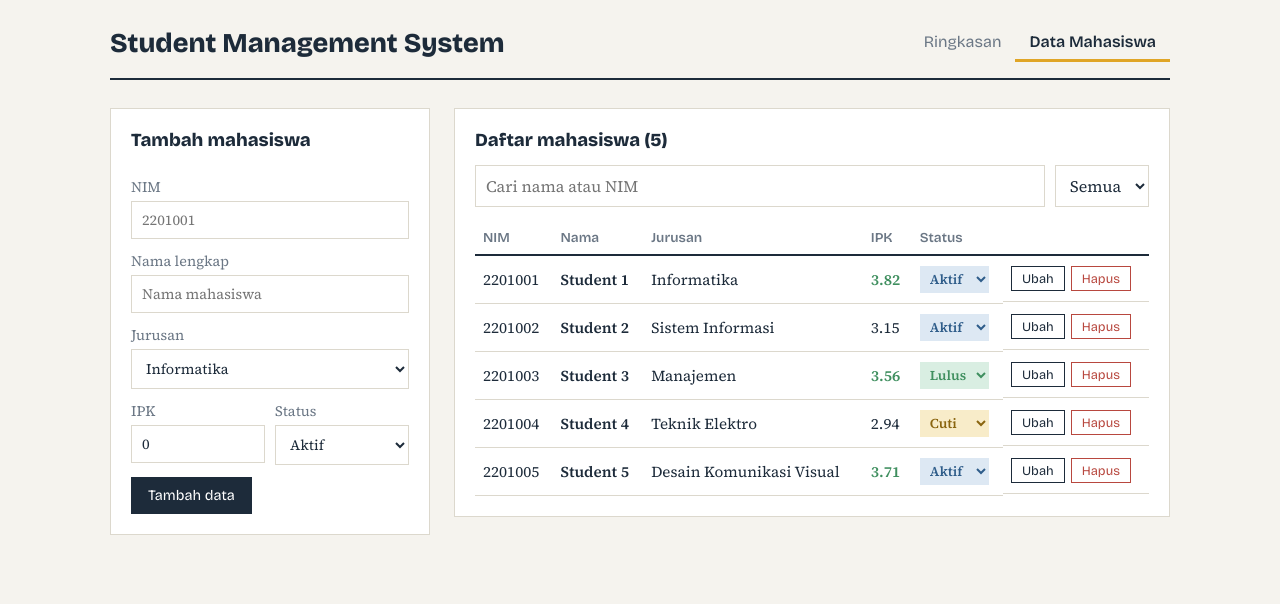
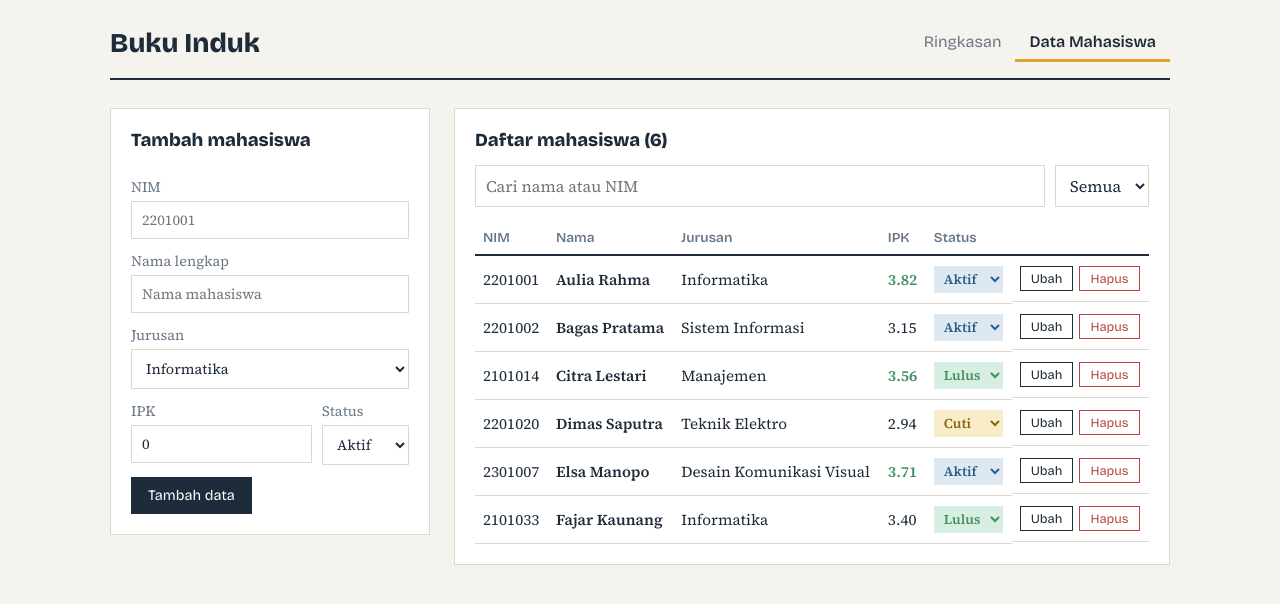
Before and after one commit to gijohardent/frontend-webdev-mid, a React (Vite) app: page / in a window 1280 px wide. Both pictures are taken after a click on the button "Data Mahasiswa". Shown: the top 604 px of the page. Built offline with nearby package versions, Linux system fonts and the light colour scheme.

Commit message:
update code

```diff
--- a/src/App.tsx
+++ b/src/App.tsx
@@ -1,69 +1,24 @@
 import { useState } from 'react'
 import './App.css'
-import type { Student, Status } from './types'
+import type { Student } from './types'
 import { initialStudents } from './data'
 import Navbar from './components/Navbar'
-import type { Page } from './components/Navbar'
 import SummaryCards from './components/SummaryCards'
-import StudentForm from './components/StudentForm'
-import Toolbar from './components/Toolbar'
-import StudentTable from './components/StudentTable'
+import StudentManager from './components/StudentManager'
 
-function App() {
+// App hanya menyimpan data yang dipakai bersama: daftar mahasiswa dan halaman aktif
+const App = () => {
   const [students, setStudents] = useState<Student[]>(initialStudents)
-  const [page, setPage] = useState<Page>('ringkasan')
-  const [editing, setEditing] = useState<Student | null>(null)
-  const [search, setSearch] = useState('')
-  const [statusFilter, setStatusFilter] = useState<Status | 'Semua'>('Semua')
-
-  const handleSubmit = (values: Omit<Student, 'id'>) => {
-    if (editing) {
-      setStudents((prev) => prev.map((s) => (s.id === editing.id ? { ...s, ...values } : s)))
-      setEditing(null)
-    } else {
-      setStudents((prev) => [{ id: Date.now(), ...values }, ...prev])
-    }
-  }
-
-  const handleDelete = (id: number) => {
-    if (!window.confirm('Hapus data mahasiswa ini?')) return
-    setStudents((prev) => prev.filter((s) => s.id !== id))
-    if (editing?.id === id) setEditing(null)
-  }
-
-  const handleStatusChange = (id: number, status: Status) =>
-    setStudents((prev) => prev.map((s) => (s.id === id ? { ...s, status } : s)))
-
-  const keyword = search.toLowerCase()
-  const visible = students.filter(
-    (s) =>
-      (statusFilter === 'Semua' || s.status === statusFilter) &&
-      (s.nama.toLowerCase().includes(keyword) || s.nim.includes(keyword)),
-  )
+  const [page, setPage] = useState('ringkasan')
 
   return (
     <div className="app">
-      <Navbar page={page} onChange={setPage} />
+      <Navbar page={page} onChangePage={setPage} />
       <main>
         {page === 'ringkasan' ? (
-          <>
-            <SummaryCards students={students} />
-            <button className="btn primary" onClick={() => setPage('mahasiswa')}>Kelola data mahasiswa</button>
-          </>
+          <SummaryCards students={students} />
         ) : (
-          <div className="layout">
-            <StudentForm key={editing?.id ?? 'new'} editing={editing} onSubmit={handleSubmit} onCancel={() => setEditing(null)} />
-            <section className="panel">
-              <h2>Daftar mahasiswa ({visible.length})</h2>
-              <Toolbar search={search} onSearch={setSearch} status={statusFilter} onStatus={setStatusFilter} />
-              <StudentTable
-                students={visible}
-                onEdit={setEditing}
-                onDelete={handleDelete}
-                onStatusChange={handleStatusChange}
-              />
-            </section>
-          </div>
+          <StudentManager students={students} onStudentsChange={setStudents} />
         )}
       </main>
     </div>
--- a/src/components/Navbar.tsx
+++ b/src/components/Navbar.tsx
@@ -1,30 +1,28 @@
-export type Page = 'ringkasan' | 'mahasiswa'
-
-interface Props {
-  page: Page
-  onChange: (page: Page) => void
+interface NavbarProps {
+  page: string
+  onChangePage: (page: string) => void
 }
 
-const items: { key: Page; label: string }[] = [
+const menus = [
   { key: 'ringkasan', label: 'Ringkasan' },
   { key: 'mahasiswa', label: 'Data Mahasiswa' },
 ]
 
-export default function Navbar({ page, onChange }: Props) {
-  return (
+const Navbar = ({ page, onChangePage }: NavbarProps) => (
   <header className="navbar">
-      <h1 className="brand">Student Management System</h1>
+    <h1 className="brand">Buku Induk</h1>
     <nav>
-        {items.map((item) => (
+      {menus.map((menu) => (
         <button
-            key={item.key}
-            className={page === item.key ? 'tab active' : 'tab'}
-            onClick={() => onChange(item.key)}
+          key={menu.key}
+          className={page === menu.key ? 'tab active' : 'tab'}
+          onClick={() => onChangePage(menu.key)}
         >
-            {item.label}
+          {menu.label}
         </button>
       ))}
     </nav>
   </header>
 )
-}
+
+export default Navbar
--- a/src/components/StudentForm.tsx
+++ b/src/components/StudentForm.tsx
@@ -1,74 +1,111 @@
-import { useState } from 'react'
+import { useState, useEffect } from 'react'
 import type { ChangeEvent, FormEvent } from 'react'
-import type { Student, Status } from '../types'
-import { JURUSAN_LIST, STATUS_LIST } from '../types'
+import type { Student, StudentFormValues as FormValues } from '../types'
+import { jurusanList, statusList } from '../data'
 
-type FormValues = Omit<Student, 'id'>
-
-interface Props {
-  editing: Student | null
+interface StudentFormProps {
+  editingStudent: Student | null
   onSubmit: (values: FormValues) => void
   onCancel: () => void
 }
 
-const emptyForm: FormValues = { nim: '', nama: '', jurusan: JURUSAN_LIST[0], ipk: 0, status: 'Aktif' }
+const emptyForm: FormValues = {
+  nim: '',
+  nama: '',
+  jurusan: jurusanList[0],
+  ipk: 0,
+  status: 'Aktif',
+}
 
-export default function StudentForm({ editing, onSubmit, onCancel }: Props) {
-  const [values, setValues] = useState<FormValues>(editing ?? emptyForm)
+const StudentForm = ({ editingStudent, onSubmit, onCancel }: StudentFormProps) => {
+  // Satu object state untuk semua input
+  const [form, setForm] = useState<FormValues>(emptyForm)
   const [error, setError] = useState('')
 
+  // Isi form saat masuk mode ubah, kosongkan saat kembali ke mode tambah
+  useEffect(() => {
+    setForm(editingStudent ?? emptyForm)
+    setError('')
+  }, [editingStudent])
+
+  // Satu handler untuk semua input, dibedakan lewat atribut name
   const handleChange = (e: ChangeEvent<HTMLInputElement | HTMLSelectElement>) => {
     const { name, value } = e.target
-    setValues((prev) => ({
-      ...prev,
-      [name]: name === 'ipk' ? Number(value) : name === 'status' ? (value as Status) : value,
-    }))
+    setForm({
+      ...form,
+      [name]: name === 'ipk' ? Number(value) : value,
+    })
   }
 
   const handleSubmit = (e: FormEvent) => {
     e.preventDefault()
-    if (!values.nim.trim() || !values.nama.trim()) {
+
+    if (!form.nim.trim() || !form.nama.trim()) {
       setError('NIM dan nama wajib diisi.')
       return
     }
-    if (values.ipk < 0 || values.ipk > 4) {
+    if (form.ipk < 0 || form.ipk > 4) {
       setError('IPK harus antara 0 dan 4.')
       return
     }
+
     setError('')
-    onSubmit({ ...values, nim: values.nim.trim(), nama: values.nama.trim() })
-    if (!editing) setValues(emptyForm)
+    onSubmit(form)
+    if (!editingStudent) setForm(emptyForm)
   }
 
   return (
     <form className="panel form" onSubmit={handleSubmit}>
-      <h2>{editing ? `Ubah data ${editing.nama}` : 'Tambah mahasiswa'}</h2>
-      <label>NIM
-        <input name="nim" value={values.nim} onChange={handleChange} placeholder="2201001" />
+      <h2>{editingStudent ? 'Ubah data mahasiswa' : 'Tambah mahasiswa'}</h2>
+
+      <label>
+        NIM
+        <input name="nim" value={form.nim} onChange={handleChange} placeholder="2201001" />
       </label>
-      <label>Nama lengkap
-        <input name="nama" value={values.nama} onChange={handleChange} placeholder="Nama mahasiswa" />
+
+      <label>
+        Nama lengkap
+        <input name="nama" value={form.nama} onChange={handleChange} placeholder="Nama mahasiswa" />
       </label>
-      <label>Jurusan
-        <select name="jurusan" value={values.jurusan} onChange={handleChange}>
-          {JURUSAN_LIST.map((j) => <option key={j}>{j}</option>)}
+
+      <label>
+        Jurusan
+        <select name="jurusan" value={form.jurusan} onChange={handleChange}>
+          {jurusanList.map((j) => (
+            <option key={j}>{j}</option>
+          ))}
         </select>
       </label>
+
       <div className="row">
-        <label>IPK
-          <input name="ipk" type="number" step="0.01" min="0" max="4" value={values.ipk} onChange={handleChange} />
+        <label>
+          IPK
+          <input name="ipk" type="number" step="0.01" value={form.ipk} onChange={handleChange} />
         </label>
-        <label>Status
-          <select name="status" value={values.status} onChange={handleChange}>
-            {STATUS_LIST.map((s) => <option key={s}>{s}</option>)}
+        <label>
+          Status
+          <select name="status" value={form.status} onChange={handleChange}>
+            {statusList.map((s) => (
+              <option key={s}>{s}</option>
+            ))}
           </select>
         </label>
       </div>
+
       {error && <p className="error">{error}</p>}
+
       <div className="row">
-        <button type="submit" className="btn primary">{editing ? 'Simpan perubahan' : 'Tambah data'}</button>
-        {editing && <button type="button" className="btn" onClick={onCancel}>Batal</button>}
+        <button type="submit" className="btn primary">
+          {editingStudent ? 'Simpan perubahan' : 'Tambah data'}
+        </button>
+        {editingStudent && (
+          <button type="button" className="btn" onClick={onCancel}>
+            Batal
+          </button>
+        )}
       </div>
     </form>
   )
 }
+
+export default StudentForm
--- /dev/null
+++ b/src/components/StudentManager.tsx
@@ -0,0 +1,72 @@
+import { useState } from 'react'
+import type { Student, StudentFormValues } from '../types'
+import StudentForm from './StudentForm'
+import Toolbar from './Toolbar'
+import StudentTable from './StudentTable'
+
+interface StudentManagerProps {
+  students: Student[]
+  onStudentsChange: (students: Student[]) => void
+}
+
+// Halaman "Data Mahasiswa": semua state dan fungsi CRUD ada di sini
+const StudentManager = ({ students, onStudentsChange }: StudentManagerProps) => {
+  const [editingStudent, setEditingStudent] = useState<Student | null>(null)
+  const [search, setSearch] = useState('')
+  const [filterStatus, setFilterStatus] = useState('Semua')
+
+  // Tambah atau ubah, tergantung apakah sedang ada data yang diedit
+  const handleSubmit = (values: StudentFormValues) => {
+    if (editingStudent) {
+      onStudentsChange(students.map((s) => (s.id === editingStudent.id ? { ...s, ...values } : s)))
+      setEditingStudent(null)
+    } else {
+      onStudentsChange([{ id: Date.now(), ...values }, ...students])
+    }
+  }
+
+  const handleDelete = (id: number) => {
+    if (!window.confirm('Hapus data mahasiswa ini?')) return
+    onStudentsChange(students.filter((s) => s.id !== id))
+    setEditingStudent(null)
+  }
+
+  const handleStatusChange = (id: number, status: string) => {
+    onStudentsChange(students.map((s) => (s.id === id ? { ...s, status } : s)))
+  }
+
+  const keyword = search.toLowerCase()
+  const visibleStudents = students.filter(
+    (s) =>
+      (s.nama.toLowerCase().includes(keyword) || s.nim.includes(keyword)) &&
+      (filterStatus === 'Semua' || s.status === filterStatus),
+  )
+
+  return (
+    <div className="layout">
+      <StudentForm
+        editingStudent={editingStudent}
+        onSubmit={handleSubmit}
+        onCancel={() => setEditingStudent(null)}
+      />
+
+      <section className="panel">
+        <h2>Daftar mahasiswa ({visibleStudents.length})</h2>
+        <Toolbar
+          search={search}
+          onSearchChange={setSearch}
+          filterStatus={filterStatus}
+          onFilterChange={setFilterStatus}
+        />
+        <StudentTable
+          students={visibleStudents}
+          onEdit={setEditingStudent}
+          onDelete={handleDelete}
+          onStatusChange={handleStatusChange}
+        />
+      </section>
+    </div>
+  )
+}
+
+export default StudentManager
--- a/src/components/StudentRow.tsx
+++ b/src/components/StudentRow.tsx
@@ -1,33 +1,39 @@
-import type { Student, Status } from '../types'
-import { STATUS_LIST } from '../types'
+import type { Student } from '../types'
+import { statusList } from '../data'
 
-interface Props {
+interface StudentRowProps {
   student: Student
   onEdit: (student: Student) => void
   onDelete: (id: number) => void
-  onStatusChange: (id: number, status: Status) => void
+  onStatusChange: (id: number, status: string) => void
 }
 
-export default function StudentRow({ student, onEdit, onDelete, onStatusChange }: Props) {
+const StudentRow = ({ student, onEdit, onDelete, onStatusChange }: StudentRowProps) => {
+  const { id, nim, nama, jurusan, ipk, status } = student // destructuring
+
   return (
     <tr>
-      <td>{student.nim}</td>
-      <td className="name">{student.nama}</td>
-      <td>{student.jurusan}</td>
-      <td className={student.ipk >= 3.5 ? 'ipk high' : 'ipk'}>{student.ipk.toFixed(2)}</td>
+      <td>{nim}</td>
+      <td className="name">{nama}</td>
+      <td>{jurusan}</td>
+      <td className={ipk >= 3.5 ? 'ipk high' : 'ipk'}>{ipk.toFixed(2)}</td>
       <td>
-        <select
-          className={`badge ${student.status}`}
-          value={student.status}
-          onChange={(e) => onStatusChange(student.id, e.target.value as Status)}
-        >
-          {STATUS_LIST.map((s) => <option key={s}>{s}</option>)}
+        <select className={`badge ${status}`} value={status} onChange={(e) => onStatusChange(id, e.target.value)}>
+          {statusList.map((s) => (
+            <option key={s}>{s}</option>
+          ))}
         </select>
       </td>
       <td className="actions">
-        <button className="btn small" onClick={() => onEdit(student)}>Ubah</button>
-        <button className="btn small danger" onClick={() => onDelete(student.id)}>Hapus</button>
+        <button className="btn small" onClick={() => onEdit(student)}>
+          Ubah
+        </button>
+        <button className="btn small danger" onClick={() => onDelete(id)}>
+          Hapus
+        </button>
       </td>
     </tr>
   )
 }
+
+export default StudentRow
--- a/src/components/StudentTable.tsx
+++ b/src/components/StudentTable.tsx
@@ -1,27 +1,45 @@
-import type { Student, Status } from '../types'
+import type { Student } from '../types'
 import StudentRow from './StudentRow'
 
-interface Props {
+interface StudentTableProps {
   students: Student[]
   onEdit: (student: Student) => void
   onDelete: (id: number) => void
-  onStatusChange: (id: number, status: Status) => void
+  onStatusChange: (id: number, status: string) => void
 }
 
-export default function StudentTable({ students, ...handlers }: Props) {
+const StudentTable = ({ students, onEdit, onDelete, onStatusChange }: StudentTableProps) => {
   if (students.length === 0) {
     return <p className="empty">Tidak ada mahasiswa yang cocok. Ubah kata kunci atau tambahkan data baru.</p>
   }
+
   return (
     <div className="table-wrap">
       <table>
         <thead>
-          <tr><th>NIM</th><th>Nama</th><th>Jurusan</th><th>IPK</th><th>Status</th><th></th></tr>
+          <tr>
+            <th>NIM</th>
+            <th>Nama</th>
+            <th>Jurusan</th>
+            <th>IPK</th>
+            <th>Status</th>
+            <th></th>
+          </tr>
         </thead>
         <tbody>
-          {students.map((s) => <StudentRow key={s.id} student={s} {...handlers} />)}
+          {students.map((student) => (
+            <StudentRow
+              key={student.id}
+              student={student}
+              onEdit={onEdit}
+              onDelete={onDelete}
+              onStatusChange={onStatusChange}
+            />
+          ))}
         </tbody>
       </table>
     </div>
   )
 }
+
+export default StudentTable
--- a/src/data.ts
+++ b/src/data.ts
@@ -1,9 +1,13 @@
 import type { Student } from './types'
 
+export const statusList = ['Aktif', 'Cuti', 'Lulus']
+export const jurusanList = ['Informatika', 'Sistem Informasi', 'Teknik Elektro', 'Manajemen', 'Desain Komunikasi Visual']
+
 export const initialStudents: Student[] = [
-  { id: 1, nim: '2201001', nama: 'Student 1', jurusan: 'Informatika', ipk: 3.82, status: 'Aktif' },
-  { id: 2, nim: '2201002', nama: 'Student 2', jurusan: 'Sistem Informasi', ipk: 3.15, status: 'Aktif' },
-  { id: 3, nim: '2201003', nama: 'Student 3', jurusan: 'Manajemen', ipk: 3.56, status: 'Lulus' },
-  { id: 4, nim: '2201004', nama: 'Student 4', jurusan: 'Teknik Elektro', ipk: 2.94, status: 'Cuti' },
-  { id: 5, nim: '2201005', nama: 'Student 5', jurusan: 'Desain Komunikasi Visual', ipk: 3.71, status: 'Aktif' },
+  { id: 1, nim: '2201001', nama: 'Aulia Rahma', jurusan: 'Informatika', ipk: 3.82, status: 'Aktif' },
+  { id: 2, nim: '2201002', nama: 'Bagas Pratama', jurusan: 'Sistem Informasi', ipk: 3.15, status: 'Aktif' },
+  { id: 3, nim: '2101014', nama: 'Citra Lestari', jurusan: 'Manajemen', ipk: 3.56, status: 'Lulus' },
+  { id: 4, nim: '2201020', nama: 'Dimas Saputra', jurusan: 'Teknik Elektro', ipk: 2.94, status: 'Cuti' },
+  { id: 5, nim: '2301007', nama: 'Elsa Manopo', jurusan: 'Desain Komunikasi Visual', ipk: 3.71, status: 'Aktif' },
+  { id: 6, nim: '2101033', nama: 'Fajar Kaunang', jurusan: 'Informatika', ipk: 3.4, status: 'Lulus' },
 ]
```
Also changed, not shown: src/components/SummaryCards.tsx (+37 -15 lines), src/components/Toolbar.tsx (+13 -12 lines), src/types.ts (+3 -5 lines). Lines whose indentation alone changed are shown as unchanged.
